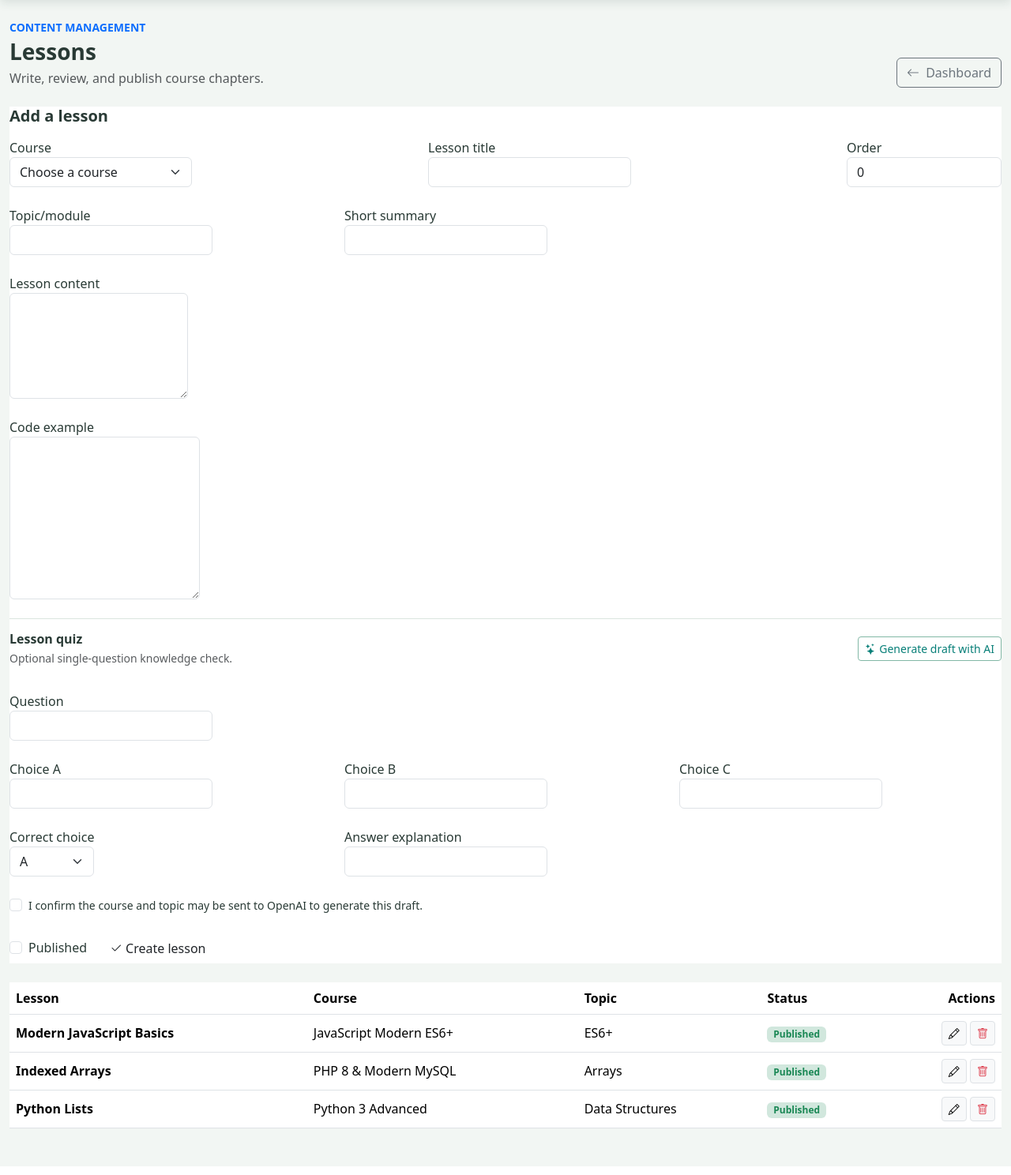
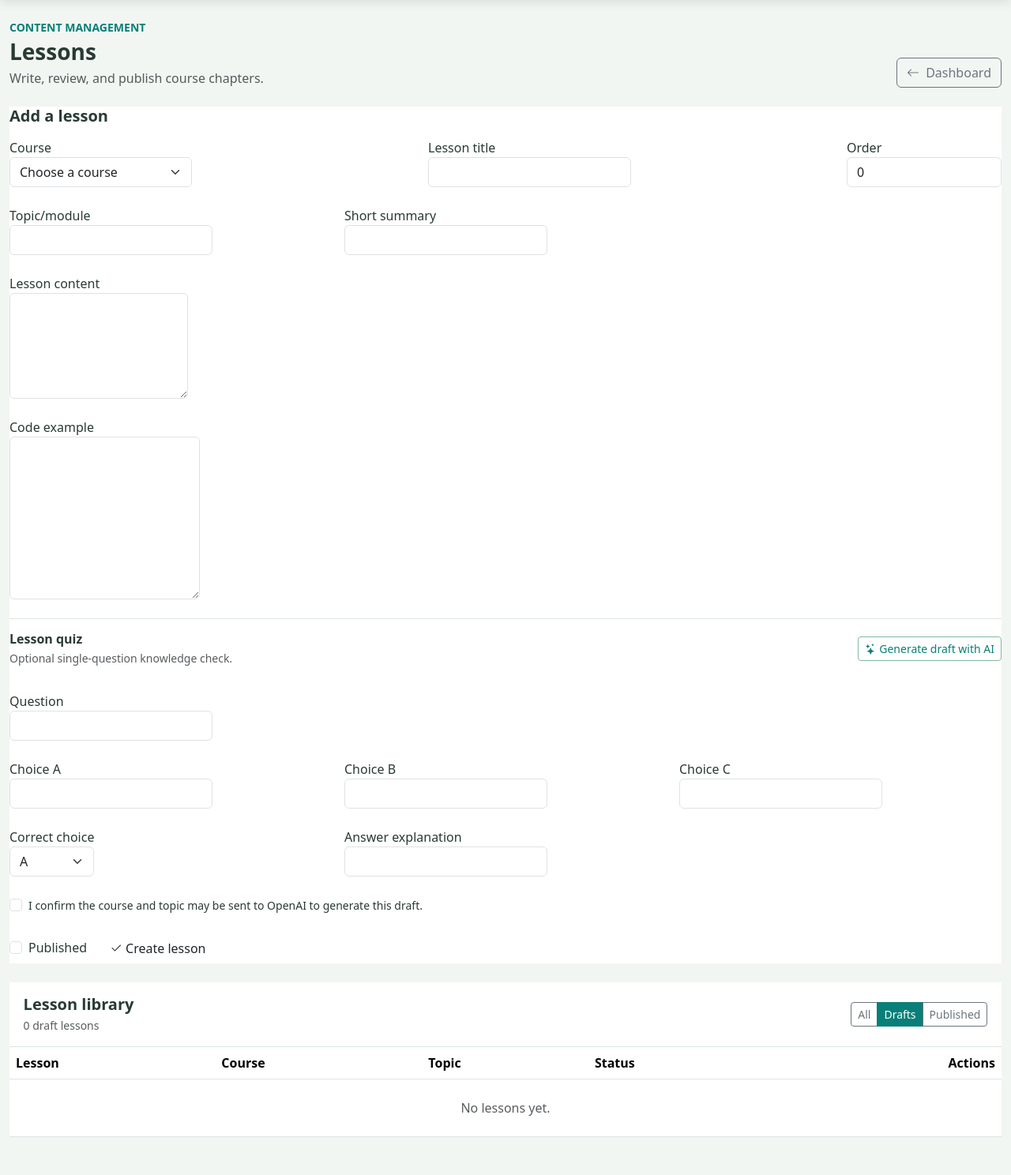
Before and after one commit to TaukirCodes/mytutorials, a PHP site: page /admin/lessons.php?status=draft in a window 1280 px wide. Shown: the part 64-1552 px from the top of the page at 79% size. Run offline with PHP 8.4, Linux system fonts and the light colour scheme; the visitor is signed in with stand-in values (Sample User, id 1); data comes from the database, SQL or seed files in the repository.

Commit message:
Auto-sync: 2026-09-28 13:22:31

```diff
--- a/admin/assets1/style.css
+++ b/admin/assets1/style.css
@@ -178,6 +178,17 @@
       font-weight: 800;
       letter-spacing: 0.1em;
     }
+    .text-primary {
+      color: var(--admin-accent) !important;
+    }
+    .lesson-list-toolbar {
+      display: flex;
+      align-items: center;
+      justify-content: space-between;
+      gap: 1rem;
+      padding: 1rem 1.1rem;
+      border-bottom: 1px solid var(--admin-border);
+    }
     .admin-page-heading,
     .content-activity-heading {
       display: flex;
--- a/admin/lessons.php
+++ b/admin/lessons.php
@@ -8,6 +8,8 @@ $database = db();
 $error = '';
 $editing = null;
 $editingQuestion = null;
+$statusFilter = (string) ($_GET['status'] ?? 'all');
+$statusFilter = in_array($statusFilter, ['all', 'draft', 'published'], true) ? $statusFilter : 'all';
 $courses = $database->query('SELECT id, title FROM courses ORDER BY title')->fetchAll();
 
 if ($_SERVER['REQUEST_METHOD'] === 'POST') {
@@ -106,7 +108,14 @@ if (isset($_GET['edit'])) {
     }
 }
 
-$lessons = $database->query('SELECT lessons.*, courses.title AS course_title FROM lessons JOIN courses ON courses.id = lessons.course_id ORDER BY courses.title, lessons.position, lessons.title')->fetchAll();
+$lessonQuery = 'SELECT lessons.*, courses.title AS course_title FROM lessons JOIN courses ON courses.id = lessons.course_id';
+if ($statusFilter === 'draft') {
+  $lessonQuery .= ' WHERE lessons.is_published = 0';
+} elseif ($statusFilter === 'published') {
+  $lessonQuery .= ' WHERE lessons.is_published = 1';
+}
+$lessonQuery .= ' ORDER BY lessons.is_published ASC, courses.title, lessons.position, lessons.title';
+$lessons = $database->query($lessonQuery)->fetchAll();
 ?>
 <!DOCTYPE html>
 <html lang="en">
@@ -158,6 +167,14 @@ $lessons = $database->query('SELECT lessons.*, courses.title AS course_title FRO
     </section>
 
     <section class="admin-form-section">
+      <div class="lesson-list-toolbar">
+        <div><h2 class="h5 fw-bold mb-1">Lesson library</h2><p class="small text-muted mb-0"><?= count($lessons) ?> <?= $statusFilter === 'all' ? 'total' : e($statusFilter) ?> lessons</p></div>
+        <div class="btn-group btn-group-sm" role="group" aria-label="Filter lessons by status">
+          <a class="btn <?= $statusFilter === 'all' ? 'btn-primary' : 'btn-outline-secondary' ?>" href="lessons.php">All</a>
+          <a class="btn <?= $statusFilter === 'draft' ? 'btn-primary' : 'btn-outline-secondary' ?>" href="lessons.php?status=draft">Drafts</a>
+          <a class="btn <?= $statusFilter === 'published' ? 'btn-primary' : 'btn-outline-secondary' ?>" href="lessons.php?status=published">Published</a>
+        </div>
+      </div>
       <div class="table-responsive"><table class="table align-middle mb-0">
         <thead><tr><th>Lesson</th><th>Course</th><th>Topic</th><th>Status</th><th class="text-end">Actions</th></tr></thead>
         <tbody>
--- a/assets/style.css
+++ b/assets/style.css
@@ -160,6 +160,9 @@
       border-left: 3px solid var(--accent);
       border-radius: 6px;
       background: linear-gradient(100deg, #e8f3ed, #f9fcfa 72%);
+    }
+    .continue-panel[hidden] {
+      display: none;
     }
     .continue-panel-icon {
       display: grid;
```
